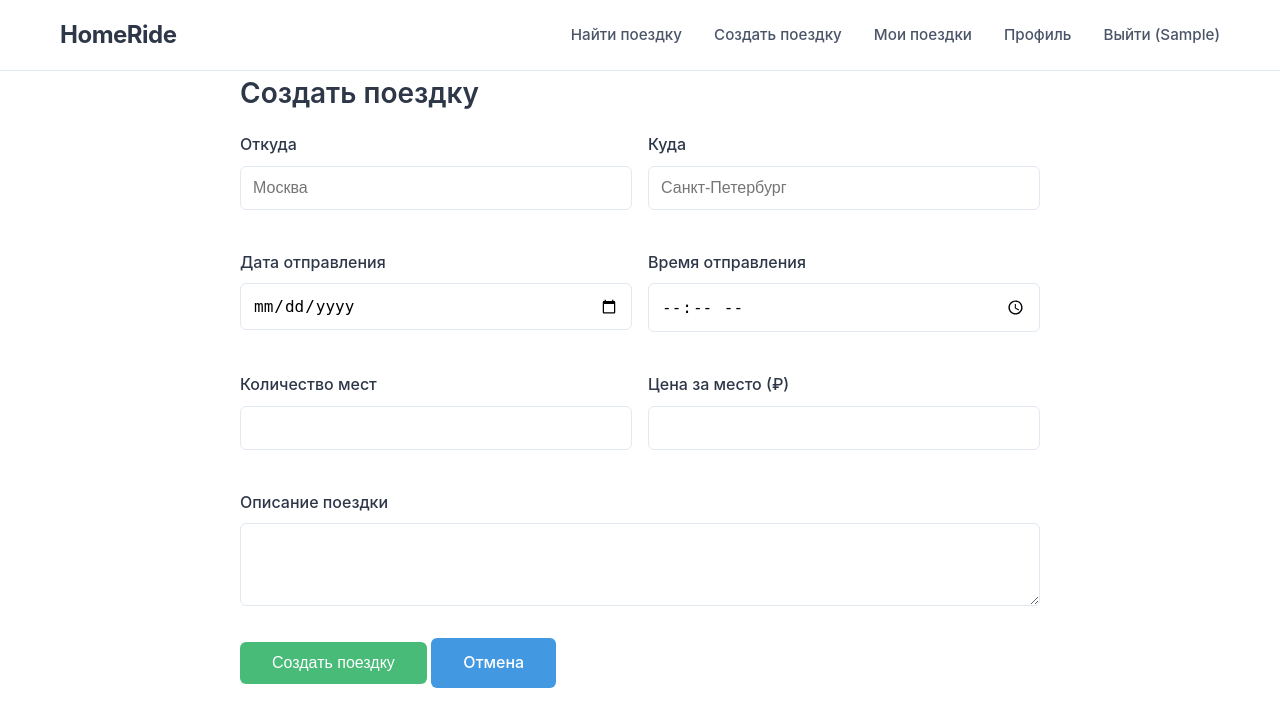
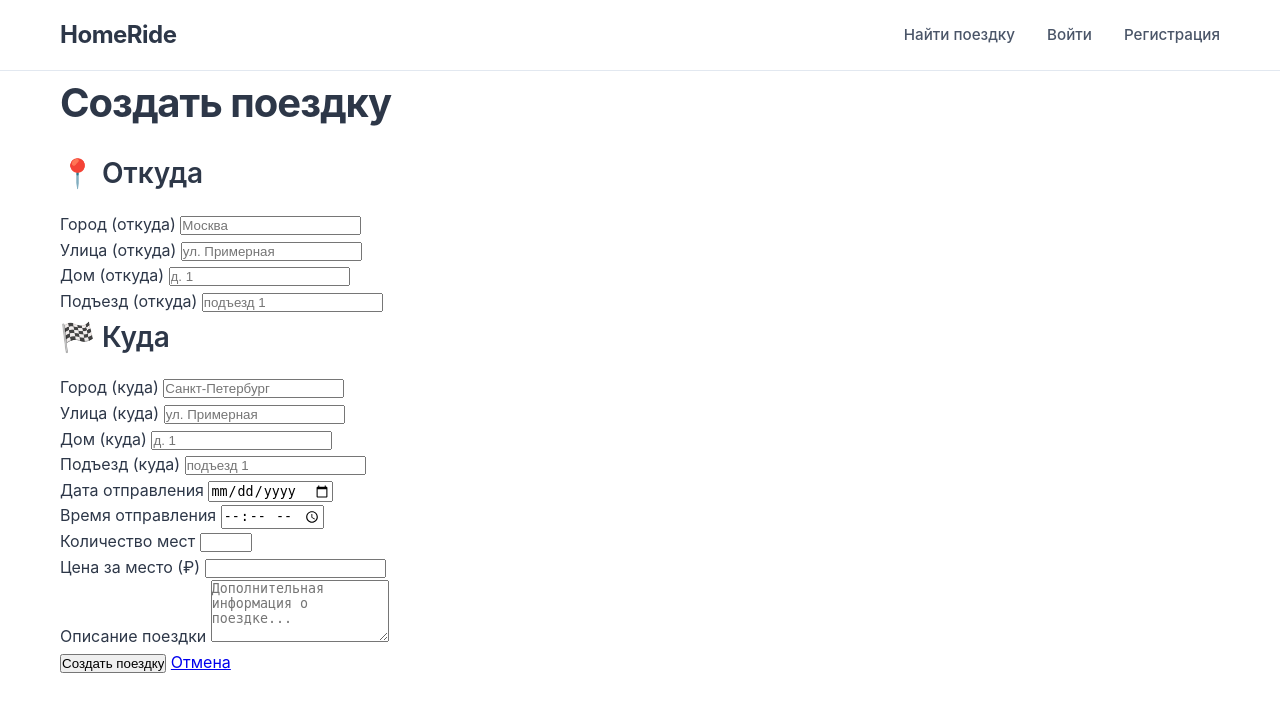
Before and after one commit to AndreyBoob/homeride, a Flask app: template app/templates/trips/create.html in a window 1280 px wide. Shown: the top 727 px of the page. Run offline with Flask 3, Linux system fonts and the light colour scheme; the template is opened without the code that fills it: values that come from a table or form of the project are taken from there, others are empty; the visitor is signed in with stand-in values (Sample User, id 1).

Commit message:
Update trip form with address fields

```diff
--- a/app/templates/trips/create.html
+++ b/app/templates/trips/create.html
@@ -1,79 +1,92 @@
 {% extends "base.html" %}
 
-{% block title %}Создать поездку{% endblock %}
+{% block content %}
+<div class="max-w-4xl mx-auto">
+    <h1 class="text-3xl font-bold mb-8">Создать поездку</h1>
 
-{% block content %}
-<div class="form-container">
-    <h2>Создать поездку</h2>
-
-    <form method="POST" action="{{ url_for('trips.create') }}">
+    <form method="POST" class="space-y-6">
         {{ form.hidden_tag() }}
 
-        <div class="form-row">
-            <div class="form-group">
-                {{ form.from_location.label }}
-                {{ form.from_location(class="form-control", placeholder="Москва") }}
-                {% for error in form.from_location.errors %}
-                    <span class="error">{{ error }}</span>
-                {% endfor %}
-            </div>
-
-            <div class="form-group">
-                {{ form.to_location.label }}
-                {{ form.to_location(class="form-control", placeholder="Санкт-Петербург") }}
-                {% for error in form.to_location.errors %}
-                    <span class="error">{{ error }}</span>
-                {% endfor %}
+        <!-- Откуда -->
+        <div class="bg-gray-50 p-6 rounded-lg">
+            <h2 class="text-xl font-semibold mb-4 text-blue-600">📍 Откуда</h2>
+            <div class="grid grid-cols-1 md:grid-cols-2 gap-4">
+                <div>
+                    {{ form.from_city.label(class="block text-sm font-medium text-gray-700 mb-2") }}
+                    {{ form.from_city(class="w-full px-4 py-2 border border-gray-300 rounded-lg focus:ring-2 focus:ring-blue-500", placeholder="Москва") }}
+                </div>
+                <div>
+                    {{ form.from_street.label(class="block text-sm font-medium text-gray-700 mb-2") }}
+                    {{ form.from_street(class="w-full px-4 py-2 border border-gray-300 rounded-lg", placeholder="ул. Примерная") }}
+                </div>
+                <div>
+                    {{ form.from_house.label(class="block text-sm font-medium text-gray-700 mb-2") }}
+                    {{ form.from_house(class="w-full px-4 py-2 border border-gray-300 rounded-lg", placeholder="д. 1") }}
+                </div>
+                <div>
+                    {{ form.from_entrance.label(class="block text-sm font-medium text-gray-700 mb-2") }}
+                    {{ form.from_entrance(class="w-full px-4 py-2 border border-gray-300 rounded-lg", placeholder="подъезд 1") }}
+                </div>
             </div>
         </div>
 
-        <div class="form-row">
-            <div class="form-group">
-                {{ form.departure_date.label }}
-                {{ form.departure_date(class="form-control", type="date") }}
-                {% for error in form.departure_date.errors %}
-                    <span class="error">{{ error }}</span>
-                {% endfor %}
-            </div>
-
-            <div class="form-group">
-                {{ form.departure_time.label }}
-                {{ form.departure_time(class="form-control", type="time") }}
-                {% for error in form.departure_time.errors %}
-                    <span class="error">{{ error }}</span>
-                {% endfor %}
+        <!-- Куда -->
+        <div class="bg-gray-50 p-6 rounded-lg">
+            <h2 class="text-xl font-semibold mb-4 text-green-600">🏁 Куда</h2>
+            <div class="grid grid-cols-1 md:grid-cols-2 gap-4">
+                <div>
+                    {{ form.to_city.label(class="block text-sm font-medium text-gray-700 mb-2") }}
+                    {{ form.to_city(class="w-full px-4 py-2 border border-gray-300 rounded-lg", placeholder="Санкт-Петербург") }}
+                </div>
+                <div>
+                    {{ form.to_street.label(class="block text-sm font-medium text-gray-700 mb-2") }}
+                    {{ form.to_street(class="w-full px-4 py-2 border border-gray-300 rounded-lg", placeholder="ул. Примерная") }}
+                </div>
+                <div>
+                    {{ form.to_house.label(class="block text-sm font-medium text-gray-700 mb-2") }}
+                    {{ form.to_house(class="w-full px-4 py-2 border border-gray-300 rounded-lg", placeholder="д. 1") }}
+                </div>
+                <div>
+                    {{ form.to_entrance.label(class="block text-sm font-medium text-gray-700 mb-2") }}
+                    {{ form.to_entrance(class="w-full px-4 py-2 border border-gray-300 rounded-lg", placeholder="подъезд 1") }}
+                </div>
             </div>
         </div>
 
-        <div class="form-row">
-            <div class="form-group">
-                {{ form.available_seats.label }}
-                {{ form.available_seats(class="form-control", min=1, max=10) }}
-                {% for error in form.available_seats.errors %}
-                    <span class="error">{{ error }}</span>
-                {% endfor %}
+        <!-- Дата и время -->
+        <div class="grid grid-cols-1 md:grid-cols-2 gap-4">
+            <div>
+                {{ form.departure_date.label(class="block text-sm font-medium text-gray-700 mb-2") }}
+                {{ form.departure_date(class="w-full px-4 py-2 border border-gray-300 rounded-lg") }}
             </div>
-
-            <div class="form-group">
-                {{ form.price.label }}
-                {{ form.price(class="form-control", min=0, step="0.01") }}
-                {% for error in form.price.errors %}
-                    <span class="error">{{ error }}</span>
-                {% endfor %}
+            <div>
+                {{ form.departure_time.label(class="block text-sm font-medium text-gray-700 mb-2") }}
+                {{ form.departure_time(class="w-full px-4 py-2 border border-gray-300 rounded-lg") }}
             </div>
         </div>
 
-        <div class="form-group">
-            {{ form.description.label }}
-            {{ form.description(class="form-control", rows=3) }}
-            {% for error in form.description.errors %}
-                <span class="error">{{ error }}</span>
-            {% endfor %}
+        <!-- Места и цена -->
+        <div class="grid grid-cols-1 md:grid-cols-2 gap-4">
+            <div>
+                {{ form.available_seats.label(class="block text-sm font-medium text-gray-700 mb-2") }}
+                {{ form.available_seats(class="w-full px-4 py-2 border border-gray-300 rounded-lg", min=1) }}
+            </div>
+            <div>
+                {{ form.price.label(class="block text-sm font-medium text-gray-700 mb-2") }}
+                {{ form.price(class="w-full px-4 py-2 border border-gray-300 rounded-lg", min=0, step="0.01") }}
+            </div>
         </div>
 
-        <div class="form-group">
-            {{ form.submit(class="btn btn-success") }}
-            <a href="{{ url_for('trips.search') }}" class="btn">Отмена</a>
+        <!-- Описание -->
+        <div>
+            {{ form.description.label(class="block text-sm font-medium text-gray-700 mb-2") }}
+            {{ form.description(rows=4, class="w-full px-4 py-2 border border-gray-300 rounded-lg", placeholder="Дополнительная информация о поездке...") }}
+        </div>
+
+        <!-- Кнопки -->
+        <div class="flex gap-4">
+            {{ form.submit(class="px-6 py-3 bg-green-500 text-white rounded-lg hover:bg-green-600 transition") }}
+            <a href="{{ url_for('trips.index') }}" class="px-6 py-3 bg-gray-500 text-white rounded-lg hover:bg-gray-600 transition">Отмена</a>
         </div>
     </form>
 </div>
--- a/app/trips/forms.py
+++ b/app/trips/forms.py
@@ -3,8 +3,19 @@ from wtforms import StringField, DateField, TimeField, IntegerField, FloatField,
 from wtforms.validators import DataRequired, NumberRange, Length
 
 class TripForm(FlaskForm):
-    from_location = StringField('Откуда', validators=[DataRequired(), Length(max=255)])
-    to_location = StringField('Куда', validators=[DataRequired(), Length(max=255)])
+    # Откуда
+    from_city = StringField('Город (откуда)', validators=[DataRequired(), Length(max=100)])
+    from_street = StringField('Улица (откуда)', validators=[Length(max=200)])
+    from_house = StringField('Дом (откуда)', validators=[Length(max=20)])
+    from_entrance = StringField('Подъезд (откуда)', validators=[Length(max=10)])
+
+    # Куда
+    to_city = StringField('Город (куда)', validators=[DataRequired(), Length(max=100)])
+    to_street = StringField('Улица (куда)', validators=[Length(max=200)])
+    to_house = StringField('Дом (куда)', validators=[Length(max=20)])
+    to_entrance = StringField('Подъезд (куда)', validators=[Length(max=10)])
+
+    # Остальные поля
     departure_date = DateField('Дата отправления', validators=[DataRequired()])
     departure_time = TimeField('Время отправления')
     available_seats = IntegerField('Количество мест', validators=[DataRequired(), NumberRange(min=1, max=10)])
```
Also changed, not shown: app/models.py (+18 -9 lines), app/templates/trips/search.html (+86 -60 lines), app/trips/routes.py (+32 -19 lines), 1 other file.
